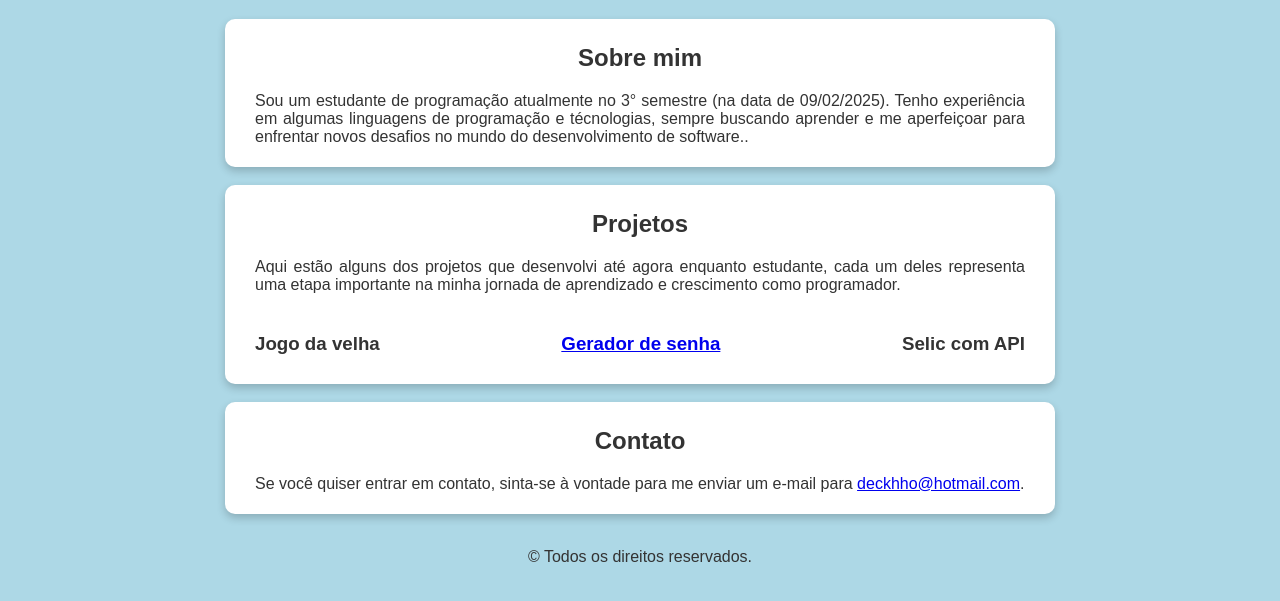
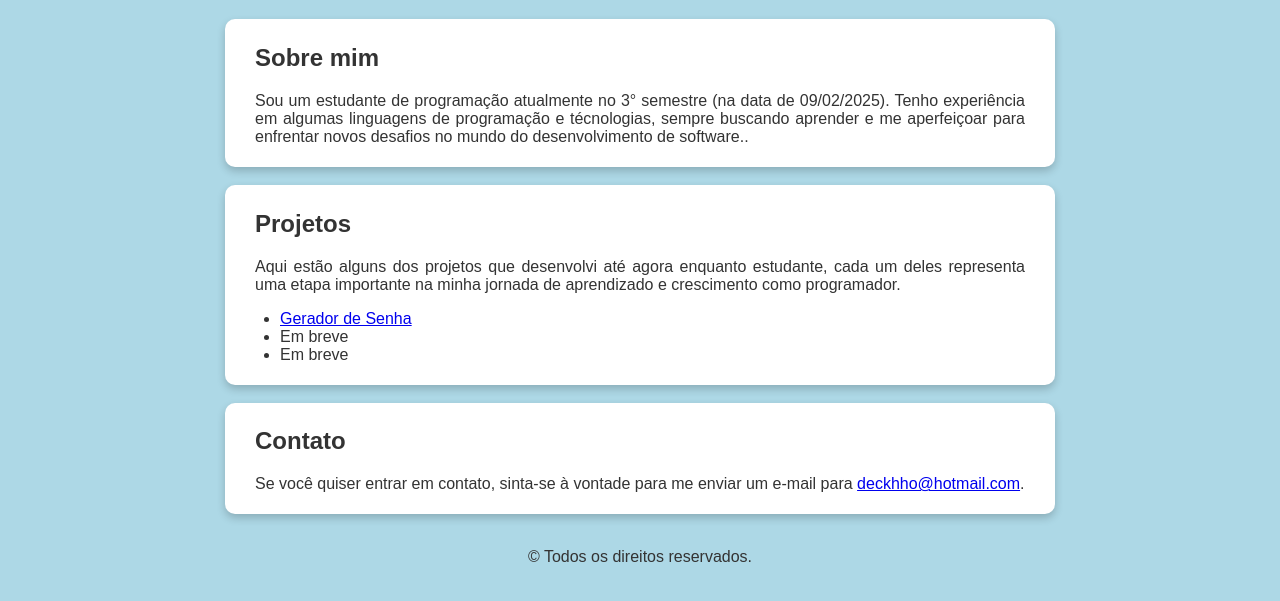
Before and after one commit to decknho/Web, a plain HTML site: page index.html in a window 1280 px wide. Shown: the part 79-680 px from the top of the page. Drawn offline with Linux system fonts and the light colour scheme.

Commit message:
isso msm

```diff
--- a/index.html
+++ b/index.html
@@ -31,11 +31,10 @@
         <p>
             Aqui estão alguns dos projetos que desenvolvi até agora enquanto estudante, cada um deles representa uma etapa importante na minha jornada de aprendizado e crescimento como programador.
         </p>
-        <div class="linha_unica">
-            <h3>Jogo da velha </h3>
-            <h3><a href="geradordesenha.html">Gerador de senha</a></h3>
-            <h3>Selic com API</h3>
-        </div>
+        <ul>
+            <li><a href="geradordesenha.html">Gerador de Senha</a></li>
+            <li>Em breve</li>
+            <li>Em breve</li>
     </div>
 
     <br>
--- a/style.css
+++ b/style.css
@@ -20,7 +20,8 @@ br {
 }
 
 h2 {
-    text-align: center;
+    text-align: left;
+    padding: 0 15px;
 }
 
 p {
```
